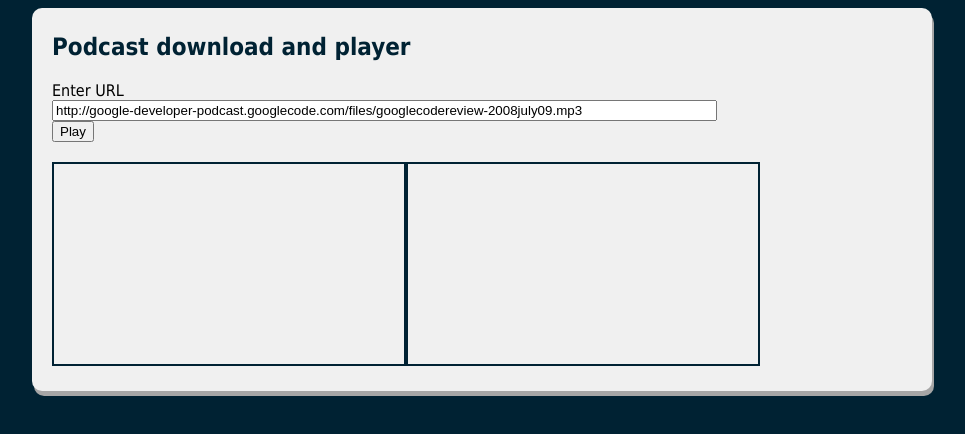
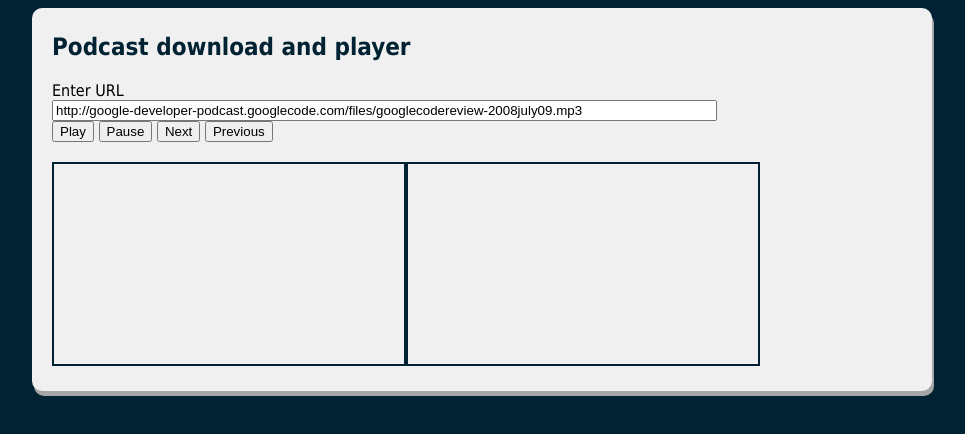
Before and after one commit to PaulKinlan/Hackathon, a plain HTML site: page index.html in a window 1280 px wide. Shown: the whole page, without its empty margins (158-1123 px from the left). Drawn offline with Linux system fonts and the light colour scheme.

Commit message:
another commit

```diff
--- a/index.html
+++ b/index.html
@@ -5,6 +5,7 @@
         <title>Hackathon project</title>
         <link type="text/css" rel="stylesheet" href="css/styles.css" />
         <script type="text/javascript" src="download.js"></script>
+        <script type="text/javascript" src="saver.js"></script>
     </head>
     <body>
         <section id="wrapper">
@@ -18,6 +19,9 @@
             <audio id="hackathon_audio"></audio>
             <div id="control_panel">
                 <button id="button_play">Play</button>
+                <button id="button_pause">Pause</button>
+                <button id="button_next">Next</button>
+                <button id="button_previous">Previous</button>
             </div>
             <div id="download_list" class="tracklist"></div>
             <div id="downloaded_files_list" class="tracklist"></div>
```
